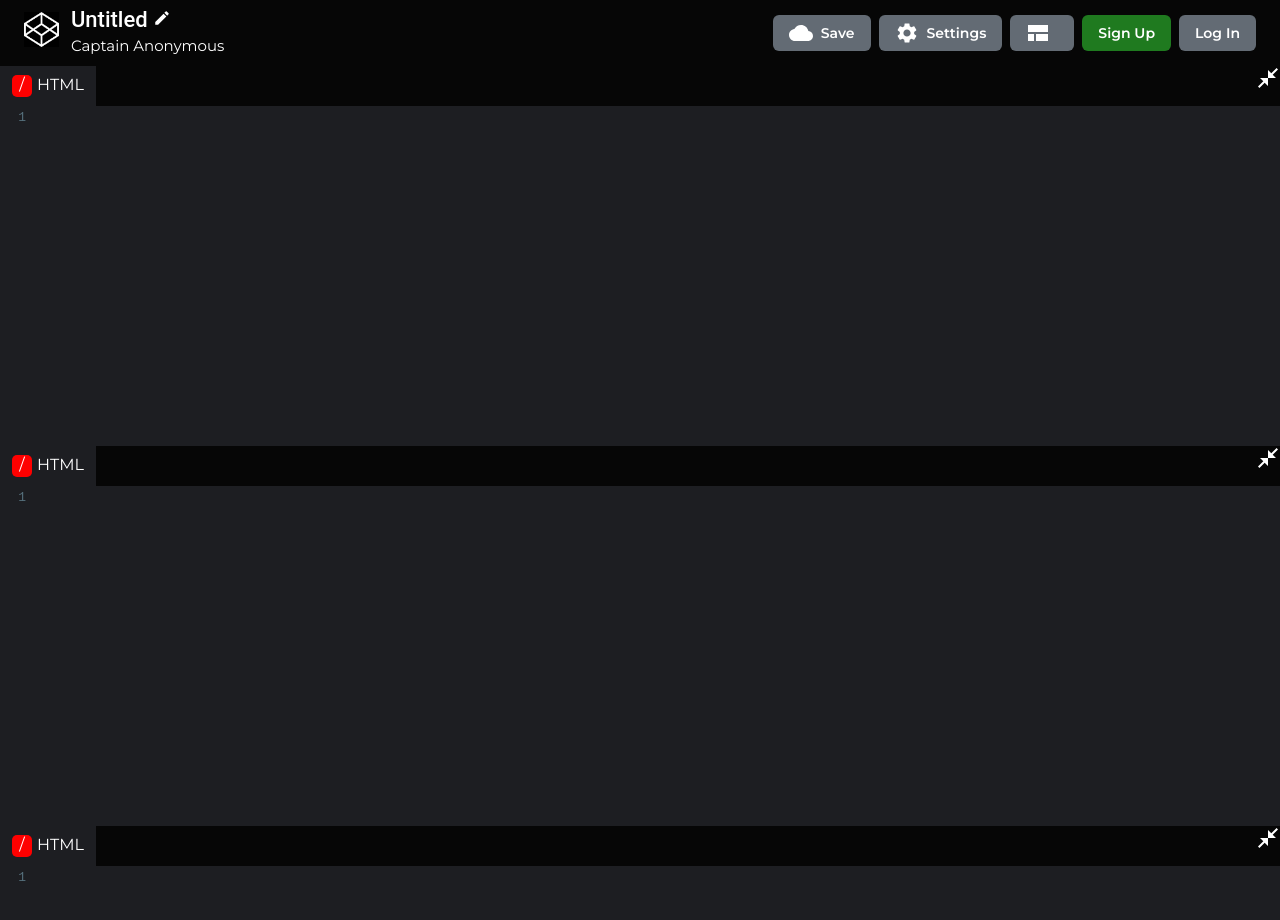
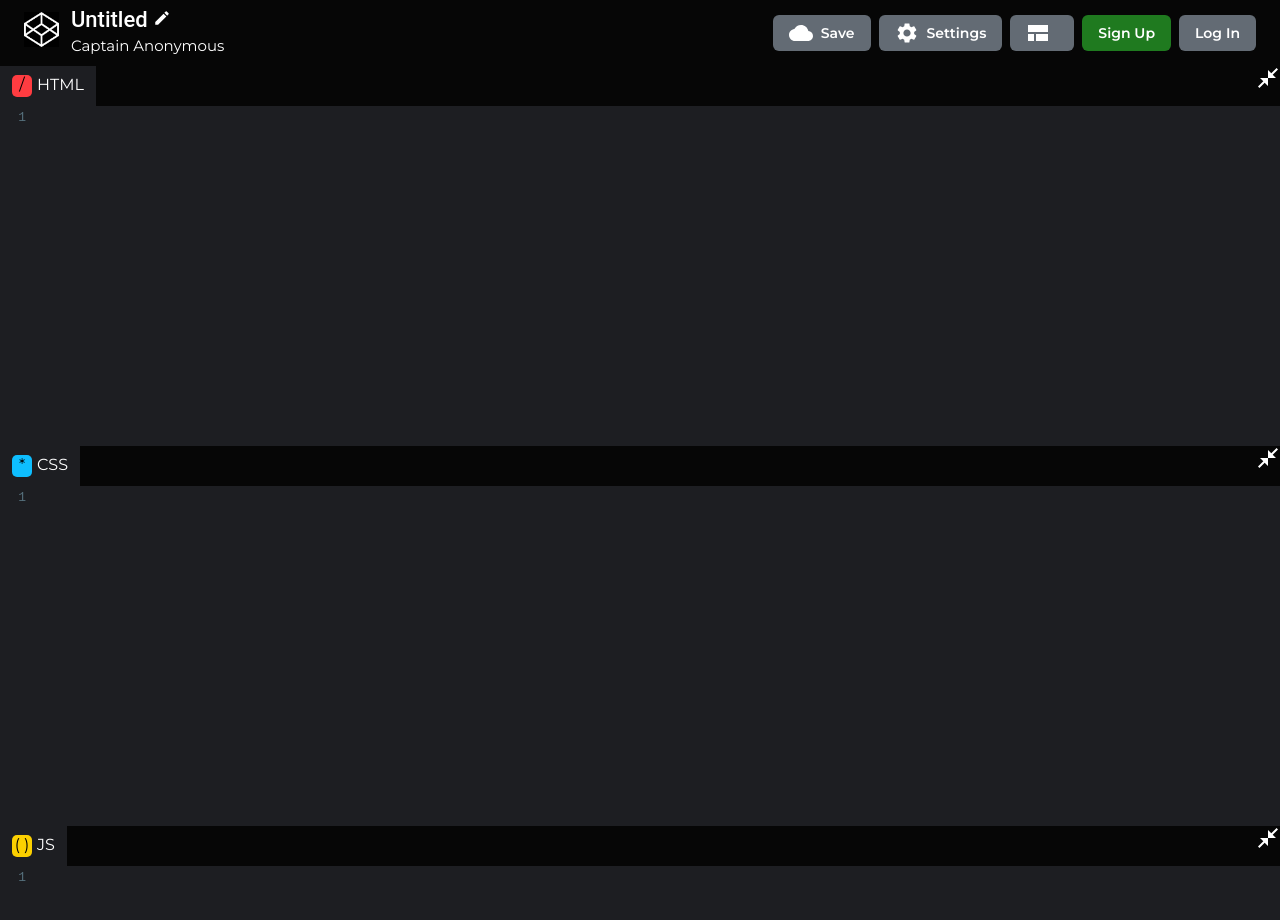
Before and after one commit to Pujari-Raj/Codepen-Clone-React, a React (Create React App) app: page / in a window 1280 px wide. Shown: the top 920 px of the page. Built offline with nearby package versions, Linux system fonts and the light colour scheme.

Commit message:
providing data provider

```diff
--- a/src/App.js
+++ b/src/App.js
@@ -1,10 +1,13 @@
 import './App.css';
 import Home from './components/Home';
+import DataProvider from './context/DataProvider';
 
 function App() {
   return (
     <div className="App">
-      <Home/>
+      <DataProvider>
+        <Home />    {/* children (DataProvider is parent and home is child component) */}
+      </DataProvider>
     </div>
   );
 }
--- a/src/components/Code.jsx
+++ b/src/components/Code.jsx
@@ -4,9 +4,21 @@ import Editor from './Editor'
 const Code = () => {
   return (
     <div>
-        <Editor/>
-        <Editor/>
-        <Editor/>
+        <Editor
+         heading ="HTML"
+         icon="/"
+         color="#FF3C41"
+        />
+        <Editor
+         heading ="CSS"
+         icon="*"
+         color="#0EBEFF"
+        />
+        <Editor
+         heading ="JS"
+         icon="( )"
+         color="#FCD000"
+        />
     </div>
   )
 }
--- a/src/components/Editor.jsx
+++ b/src/components/Editor.jsx
@@ -20,7 +20,7 @@ const Header = styled(Box)`
 `
 
 
-const Editor = () => {
+const Editor = ({heading, icon, color}) => {
   return (
     <div>
         <Box>
@@ -28,18 +28,20 @@ const Editor = () => {
                 <Heading>
                     <Box component='span'
                     style={{
-                        background: 'red',
+                        background: color,
                         height: 20,
                         width: 20,
                         display: 'flex',
                         placeContent: 'center',
+                        justifyContent: 'center',
                         borderRadius: 5,
                         marginRight: 5,
-                        paddingBottom: 2
+                        paddingBottom: 2,
+                        color: '#000'
                     }}>
-                        /
+                        {icon}
                     </Box>
-                    HTML
+                    {heading}
                 </Heading>
                 <CloseFullscreen/>
             </Header>
--- a/src/context/DataProvider.jsx
+++ b/src/context/DataProvider.jsx
@@ -2,7 +2,7 @@ import React, { createContext, useState } from 'react';
 
 const Datacontext = createContext();
 
-const DataProvider = () => {
+const DataProvider = ({children}) => {
 
     const [html, setHtml] = useState('');
     const [css, setCss] = useState('');
@@ -19,6 +19,7 @@ const DataProvider = () => {
                 setJs
             }}
         >
+            {children}
         </Datacontext.Provider>
     </div>
   )
```
